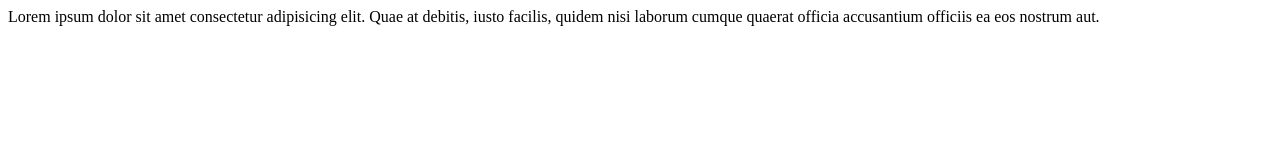
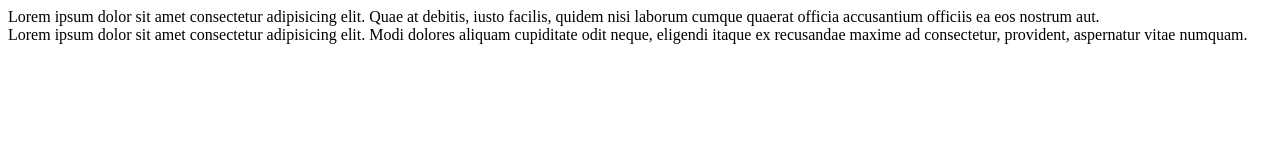
Before and after one commit to md-pervej/git-hub-1, a plain HTML site: page index.html in a window 1280 px wide. Drawn offline with Linux system fonts and the light colour scheme.

Commit message:
main done

```diff
--- a/index.html
+++ b/index.html
@@ -11,5 +11,8 @@
     <header>
         Lorem ipsum dolor sit amet consectetur adipisicing elit. Quae at debitis, iusto facilis, quidem nisi laborum cumque quaerat officia accusantium officiis ea eos nostrum aut.
     </header>
+    <main>
+        Lorem ipsum dolor sit amet consectetur adipisicing elit. Modi dolores aliquam cupiditate odit neque, eligendi itaque ex recusandae maxime ad consectetur, provident, aspernatur vitae numquam.
+    </main>
 </body>
 </html>
```
